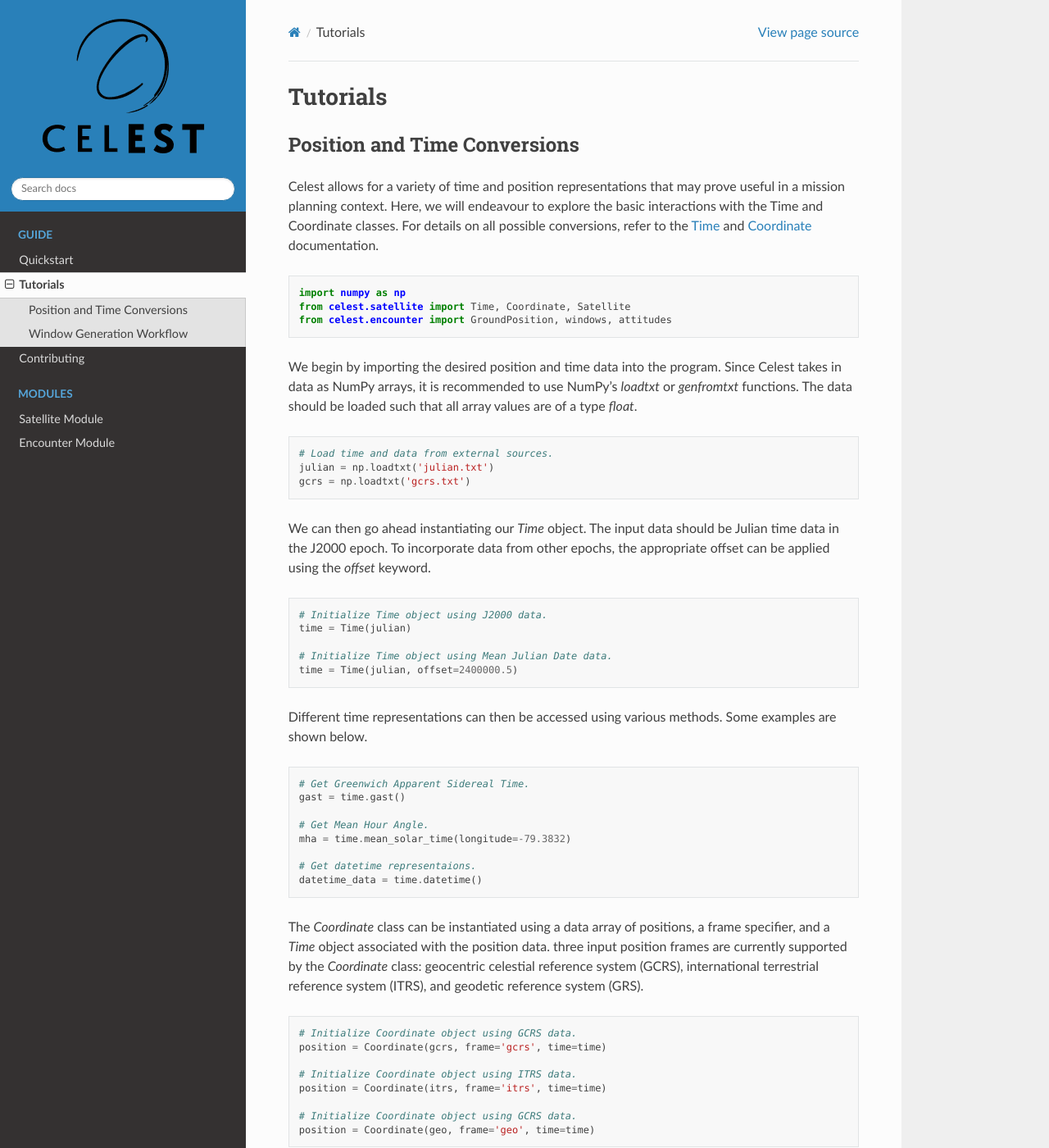
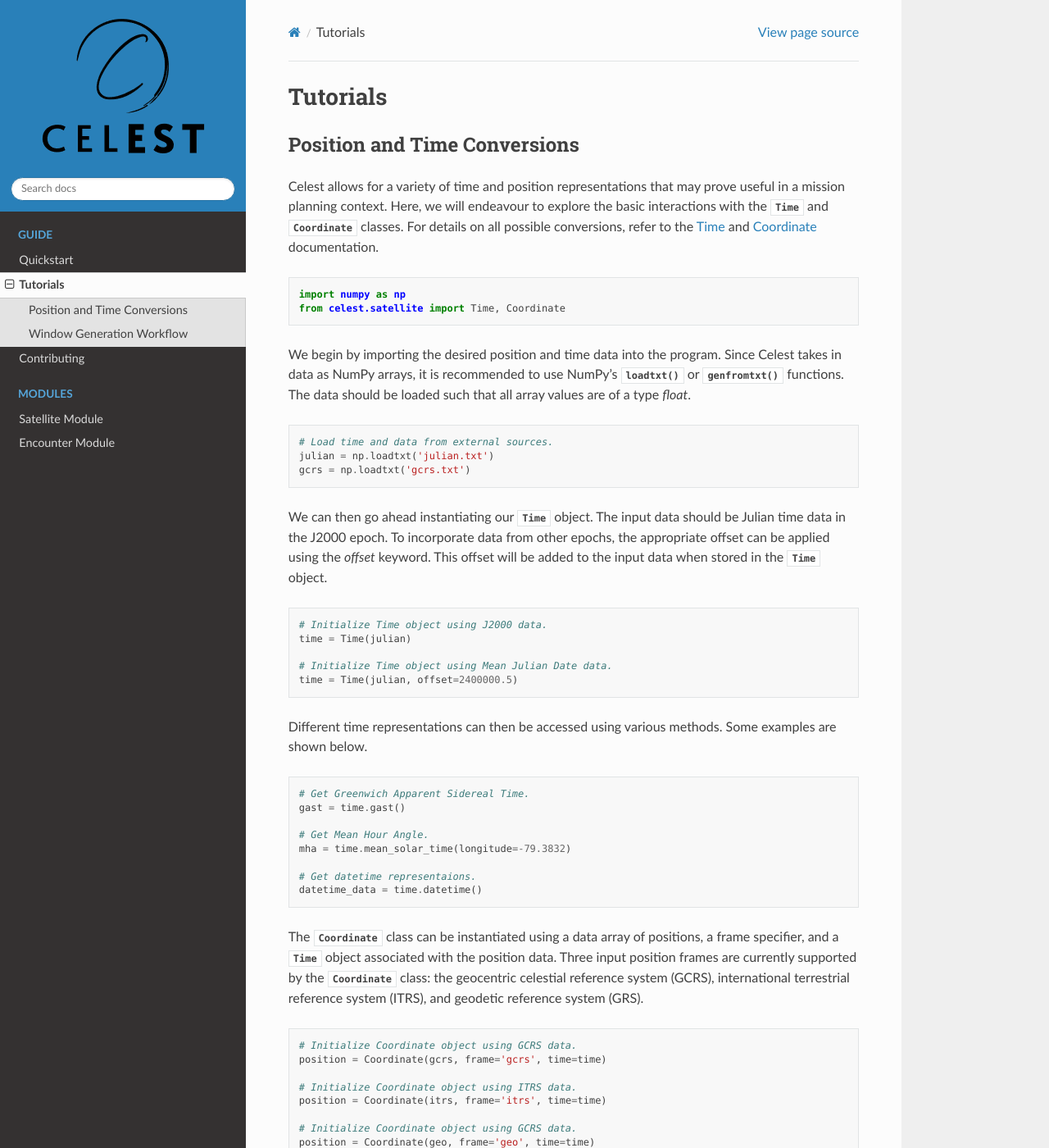
Before and after one commit to JaiWillems/celest, a Sphinx documentation site: the page built from docs/source/guide/tutorials.rst, in a window 1280 px wide and 1400 px high. Shown: the whole window at 82% size. Built offline with Sphinx 7.4.7 and the Read the Docs theme 2.0.0, drawn with Linux system fonts in a browser that asks for light colours; some of the changed text lies outside the part shown.

```diff
--- a/docs/source/guide/tutorials.rst
+++ b/docs/source/guide/tutorials.rst
@@ -6,20 +6,19 @@ Position and Time Conversions
 
 Celest allows for a variety of time and position representations that may
 prove useful in a mission planning context. Here, we will endeavour to explore
-the basic interactions with the Time and Coordinate classes. For details on all
-possible conversions, refer to the :ref:`Time <Time Class>` and
-:ref:`Coordinate <Coordinate Class>` documentation.
+the basic interactions with the :class:`Time` and :class:`Coordinate` classes.
+For details on all possible conversions, refer to the :ref:`Time <Time Class>`
+and :ref:`Coordinate <Coordinate Class>` documentation.
 
 .. code-block::
 
    import numpy as np
-   from celest.satellite import Time, Coordinate, Satellite
-   from celest.encounter import GroundPosition, windows, attitudes
+   from celest.satellite import Time, Coordinate
 
 We begin by importing the desired position and time data into the program.
 Since Celest takes in data as NumPy arrays, it is recommended to use NumPy's
-`loadtxt` or `genfromtxt` functions. The data should be loaded such that all
-array values are of a type `float`.
+:py:func:`loadtxt` or :py:func:`genfromtxt` functions. The data should be
+loaded such that all array values are of a type `float`.
 
 .. code-block::
 
@@ -27,9 +26,10 @@ array values are of a type `float`.
    julian = np.loadtxt('julian.txt')
    gcrs = np.loadtxt('gcrs.txt')
 
-We can then go ahead instantiating our `Time` object. The input data should be
-Julian time data in the J2000 epoch. To incorporate data from other epochs, the
-appropriate offset can be applied using the `offset` keyword.
+We can then go ahead instantiating our :class:`Time` object. The input data
+should be Julian time data in the J2000 epoch. To incorporate data from other
+epochs, the appropriate offset can be applied using the `offset` keyword. This
+offset will be added to the input data when stored in the :class:`Time` object.
 
 .. code-block::
 
@@ -53,11 +53,12 @@ examples are shown below.
    # Get datetime representaions.
    datetime_data = time.datetime()
 
-The `Coordinate` class can be instantiated using a data array of positions, a
-frame specifier, and a `Time` object associated with the position data. three
-input position frames are currently supported by the `Coordinate` class:
-geocentric celestial reference system (GCRS), international terrestrial
-reference system (ITRS), and geodetic reference system (GRS).
+The :class:`Coordinate` class can be instantiated using a data array of
+positions, a frame specifier, and a :class:`Time` object associated with the
+position data. Three input position frames are currently supported by the
+:class:`Coordinate` class: the geocentric celestial reference system (GCRS),
+international terrestrial reference system (ITRS), and geodetic reference
+system (GRS).
 
 .. code-block::
 
@@ -70,13 +71,13 @@ reference system (ITRS), and geodetic reference system (GRS).
    # Initialize Coordinate object using GCRS data.
    position = Coordinate(geo, frame='geo', time=time)
 
-Similar to the `Time` class, different coordinate representations can be
+Similar to the :class:`Time` class, different coordinate representations can be
 accessed using various methods. Some examples are shown below.
 
-..code-block::
+.. code-block::
 
    from celest.encounter import GroundPosition
-   toronto = GroundPosition(latitude=43.6532, longitude=-79.3832, altitude=0.0)
+   toronto = GroundPosition(latitude=43.6532, longitude=-79.3832)
 
    # Get horizontal coordinates.
    alt, az = position.horizontal(location=toronto)
@@ -87,9 +88,9 @@ accessed using various methods. Some examples are shown below.
    # Get GRS data with ISO6709 formatted output strings.
    geo_position = position.geo(iso=True)
 
-Notice that some methods require the use of a `GroundPosition` object as a
-parameter to specify a ground location. The `GroundPosition` object can be
-imported from the encounter module.
+Notice that some methods require the use of a :class:`GroundPosition` object as
+a parameter to specify a ground location. The :class:`GroundPosition` object
+can be imported from the encounter module.
 
 Window Generation Workflow
 --------------------------
@@ -101,14 +102,14 @@ The basic window generation workflow can be broken down into three stages:
 #. Generate and save windows.
 
 The first step is to import and prepare the time and position data. This
-includes setting up the `Satellite` object that holds the necessary but not
-sufficient information to generate the desired windows.
+includes setting up the :class:`Satellite` object that holds the necessary but
+not sufficient information to generate the desired windows.
 
 .. code-block::
 
    import numpy as np
    from celest.satellite import Time, Coordinate, Satellite
-   from celest.encounter import GroundPosition, windows, attitudes
+   from celest.encounter import GroundPosition, windows
 
    # Load the data.
    julian = np.loadtxt('julian.txt')
```
Also changed, not shown: other parts of docs/source/guide/tutorials.rst (+16 -16 lines), docs/source/guide/contributing.rst (+6 -6 lines), docs/source/guide/quickstart.rst (+10 -10 lines), docs/source/index.rst (+6 -6 lines), docs/source/modules/encounter.rst (+49 -12 lines), docs/source/modules/satellite.rst (+16 -14 lines), 1 other file.
